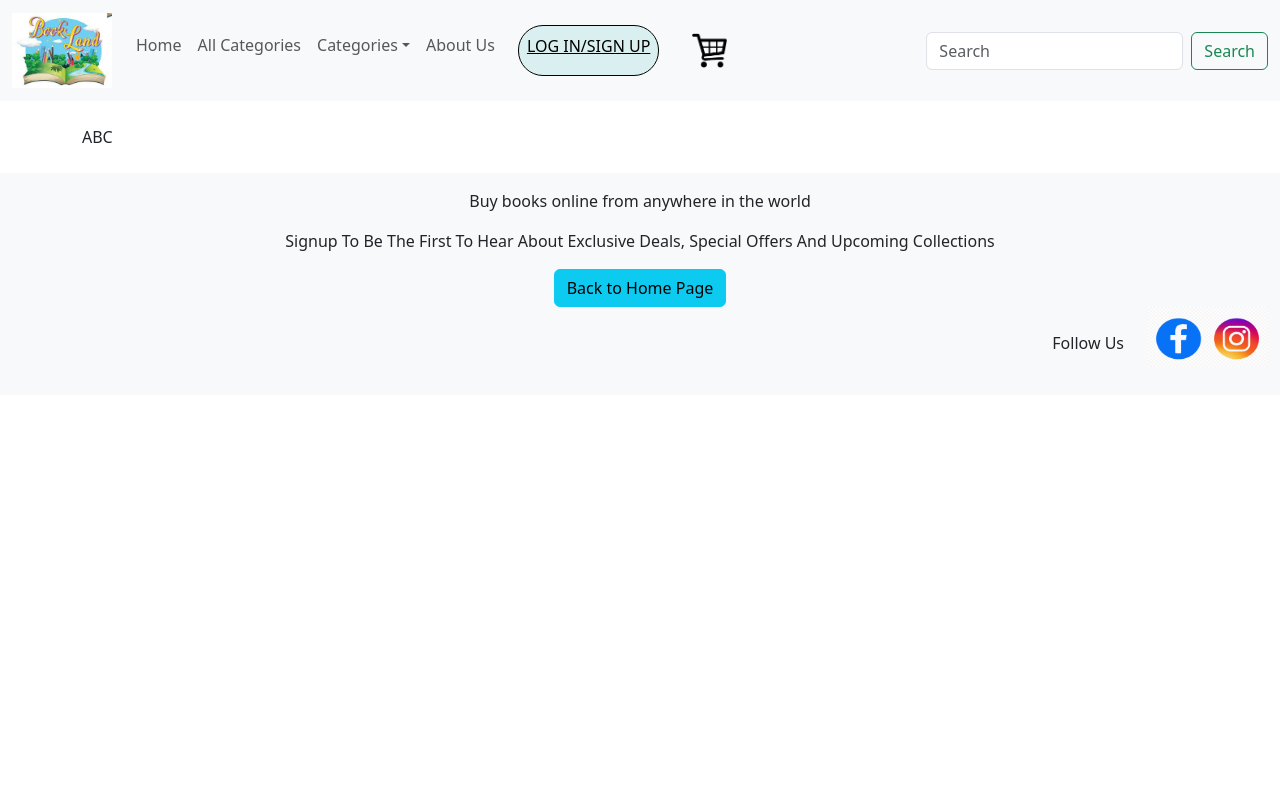
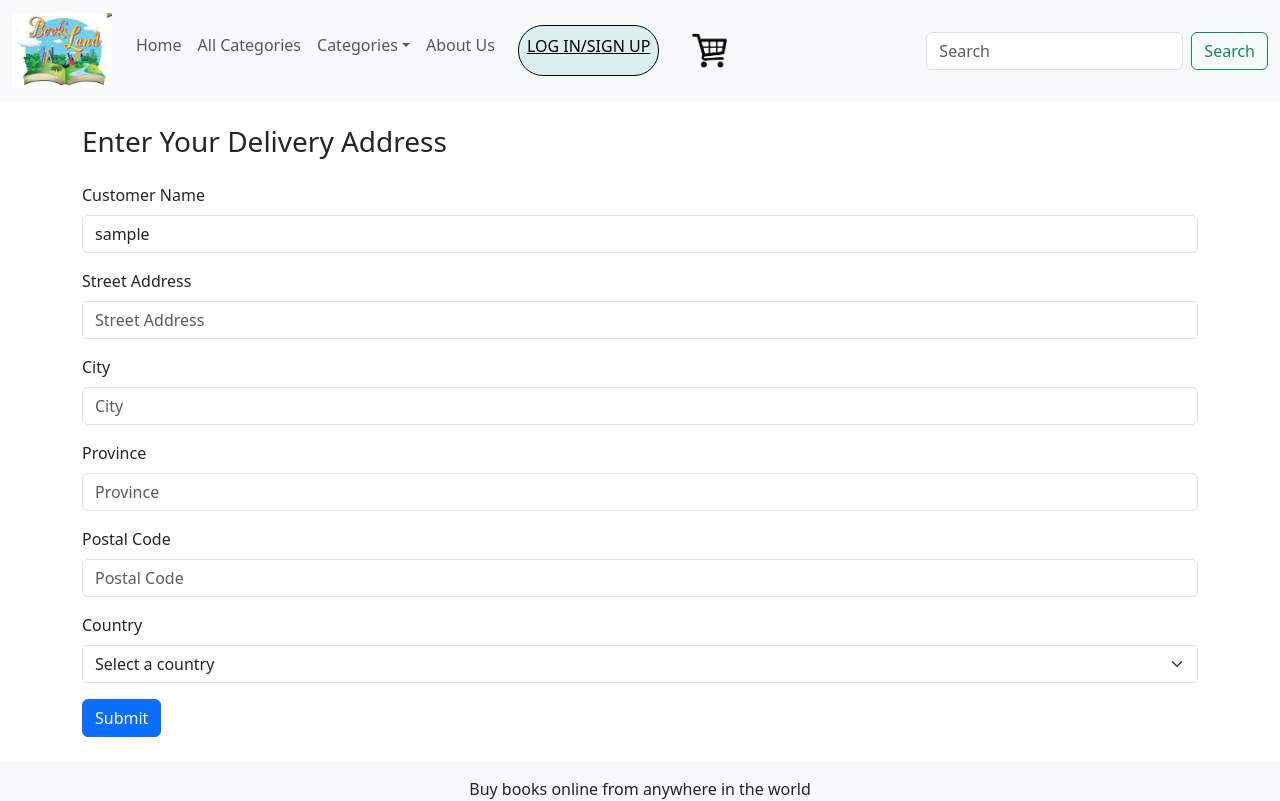
Before and after one commit to DilankaSandeep/online-Book-Store, a React (Create React App) app in the folder onlineBookStore-FrontEnd/bookstore/: page /ShippingDetails in a window 1280 px wide. Shown: the top 801 px of the page. Built offline with nearby package versions, Linux system fonts and the light colour scheme; sample sign-in values are in the browser's storage.

Commit message:
Add Protected routes Checkout and shippingDetail

```diff
--- a/onlineBookStore-FrontEnd/bookstore/src/App.js
+++ b/onlineBookStore-FrontEnd/bookstore/src/App.js
@@ -12,6 +12,7 @@ import AboutUs from './pages/AboutUs';
 import Cart from './pages/Cart';
 import Checkout from './pages/Checkout';
 import ShippingDetails from './pages/ShippingDetails';
+import ProtectedRoute from './utils/Protected';
 
 
 function App() {
@@ -23,8 +24,7 @@ function App() {
           <Route path='/User' element={<User/>}/>
           <Route path='/AboutUs' element={<AboutUs />} />
           <Route path='/Cart' element={<Cart/>}/>
-          <Route path='/Checkout' element={<Checkout/>}/>
-          <Route path='/ShippingDetails' element={<ShippingDetails/>}/>
+
           <Route path='/Business'element={<Books value={1}/>}/>
           <Route path='/Fiction'element={<Books value={2}/>}/>
           <Route path='/SchoolBook'element={<Books value={3}/>}/>
@@ -56,7 +56,11 @@ function App() {
           <Route path='/Art/P' element={<BooksbySubCategory value={21}/>}/>
           <Route path='/Novel/AT' element={<BooksbySubCategory value={22}/>}/>
           <Route path='/Novel/H' element={<BooksbySubCategory value={23}/>}/>
-        </Route>
+          <Route element={<ProtectedRoute />}>
+            <Route path='/Checkout' element={<Checkout/>}/>
+          <Route path='/ShippingDetails' element={<ShippingDetails/>}/>
+            </Route>
+          </Route>
 
       </Routes>
     </BrowserRouter>
--- a/onlineBookStore-FrontEnd/bookstore/src/App.scss
+++ b/onlineBookStore-FrontEnd/bookstore/src/App.scss
@@ -81,3 +81,7 @@ text-align: center;
     color: rgb(5, 4, 80);
 
 }
+.carticon{
+    align-content: end;
+    justify-content: end;
+}
--- a/onlineBookStore-FrontEnd/bookstore/src/pages/Cart.js
+++ b/onlineBookStore-FrontEnd/bookstore/src/pages/Cart.js
@@ -116,7 +116,7 @@ const Cart = () => {
   return (
 
     <div className="cart">
-    <h4>{user && user.userName}'s Cart</h4>
+    <h4>Your Cart</h4>
       <Table striped bordered hover>
         <thead>
           <tr>
--- a/onlineBookStore-FrontEnd/bookstore/src/pages/Checkout.js
+++ b/onlineBookStore-FrontEnd/bookstore/src/pages/Checkout.js
@@ -5,6 +5,7 @@ import { fetchUser, fetchUsers } from "../services/UserService";
 import Table from 'react-bootstrap/Table';
 import { Button, Container } from 'react-bootstrap';
 import { useNavigate } from "react-router-dom";
+import { updateBook } from "../services/BookService";
 
 
 //const userId = sessionStorage.getItem('user_id');
@@ -17,6 +18,9 @@ const Checkout = () => {
     const [order, setOrder] = useState(null);
     const [users, setUsers] = useState(null);
     const[username, setUsername] =useState(null);
+    const [orderItems,setOrderItems]= useState([]);
+    const [bookId,setBookId]= useState('');
+
 
     useEffect(()=>{
         setUsername(usernameformstorage);
@@ -34,11 +38,47 @@ const Checkout = () => {
 
         getOrder();
     }, [])
+    const updatebookStore = async () => {
+        const updatedBookIds = [];
+        const updatedOrderItems = orderItems.map((item) => {
+          const bookId = item.book.id;
+          const updatedQuantity = item.book.qnty - item.quantity;
+          updatedBookIds.push(bookId);
+
+          return {
+            bookId: bookId,
+            updatedQuantity: updatedQuantity,
+          };
+        });
+
+        // Use Promise.all to update all books concurrently
+        const updatePromises = updatedOrderItems.map(async (item) => {
+          const data = {
+            id: item.bookId,
+            qnty: item.updatedQuantity,
+          };
+
+          return await updateBook(item.bookId, data);
+        });
+
+        try {
+          await Promise.all(updatePromises);
+
+          // All books updated successfully
+          // Now you can set the updatedOrderItems state or perform any other actions
+          setOrderItems(updatedOrderItems);
+        } catch (error) {
+          console.error("Error updating books:", error);
+          // Handle the error if needed
+        }
+      };
+
 
 
     const confirmOrder =()=>{
         const updatedCart = [];
         localStorage.setItem('cart', JSON.stringify(updatedCart));
+        updatebookStore();
         navigate("/shippingDetails");
     }
 
@@ -94,22 +134,8 @@ const Checkout = () => {
                             </Container>
 
                         </>
-
-
-
             </div>}
 
-
-            {/* {users && users.map((userr)=>{
-            return(
-                <div>
-                {userr.userName}
-                {userr.email}
-               </div>
-            )
-
-
-        })} */}
 
         </>
     )
--- a/onlineBookStore-FrontEnd/bookstore/src/pages/Layout.js
+++ b/onlineBookStore-FrontEnd/bookstore/src/pages/Layout.js
@@ -6,7 +6,6 @@ import Nav from 'react-bootstrap/Nav';
 import Navbar from 'react-bootstrap/Navbar';
 import NavDropdown from 'react-bootstrap/NavDropdown';
 import '../App.scss'
-import Home from "./Home";
 import { useNavigate } from "react-router-dom";
 
 
@@ -48,7 +47,7 @@ const Layout=()=>{
             </NavDropdown>
             <Nav.Link href="/AboutUs">About Us</Nav.Link>
             <Nav.Link href="/User" id="login">LOG IN/SIGN UP  </Nav.Link>
-            <Nav.Link href="/Cart"><img src={require("../imges/cart-icon-28356.png")} width="35" height="35" alt="BookLand Logo"/></Nav.Link>
+            <Nav.Link href="/Cart" className="carticon"><img src={require("../imges/cart-icon-28356.png")} width="35" height="35" alt="BookLand Logo"/></Nav.Link>
           </Nav>
 
           <Form className="d-flex">
--- a/onlineBookStore-FrontEnd/bookstore/src/pages/ShippingDetails.js
+++ b/onlineBookStore-FrontEnd/bookstore/src/pages/ShippingDetails.js
@@ -1,9 +1,107 @@
-const usernameformstorage = localStorage.getItem('username') || 'Dilanka';
-const ShippingDetails=()=>{
-    return(
+import React, { useEffect, useState } from 'react';
+import Form from 'react-bootstrap/Form';
+import Button from 'react-bootstrap/Button';
+
+const usernameformstorage = localStorage.getItem('username');
+
+const ShippingDetails = () => {
+    const [username, setUsername] = useState(usernameformstorage);
+    const [street, setStreet] = useState('');
+    const [city, setCity] = useState('');
+    const [province, setProvince] = useState('');
+    const [postalCode, setPostalCode] = useState('');
+    const [country, setCountry] = useState('');
+    const countries = ["Sri Lanka", "India", "Pakistan"];
+
+    useEffect(() => {
+        setUsername(usernameformstorage);
+    }, []);
+
+    const handleSubmit = (e) => {
+        e.preventDefault();
+        sessionStorage.removeItem("token");
+        sessionStorage.removeItem("username");
+        sessionStorage.removeItem("user_id");
+        window.location.href = "/";
+        localStorage.removeItem('username');
+    };
+
+    return (
         <>
-        <div>ABC</div>
+        <div className='mb-4'><h3>Enter Your Delivery Address</h3></div>
+
+        <Form onSubmit={handleSubmit}>
+            <Form.Group className="mb-3">
+                <Form.Label>Customer Name</Form.Label>
+                <Form.Control
+                    type="text"
+                    placeholder="Customer Name"
+                    value={username}
+                    onChange={(e) => setUsername(e.target.value)}
+                />
+            </Form.Group>
+
+            <Form.Group className="mb-3">
+                <Form.Label>Street Address</Form.Label>
+                <Form.Control
+                    type="text"
+                    placeholder="Street Address"
+                    value={street}
+                    onChange={(e) => setStreet(e.target.value)}
+                />
+            </Form.Group>
+
+            <Form.Group className="mb-3">
+                <Form.Label>City</Form.Label>
+                <Form.Control
+                    type="text"
+                    placeholder="City"
+                    value={city}
+                    onChange={(e) => setCity(e.target.value)}
+                />
+            </Form.Group>
+
+            <Form.Group className="mb-3">
+                <Form.Label>Province</Form.Label>
+                <Form.Control
+                    type="text"
+                    placeholder="Province"
+                    value={province}
+                    onChange={(e) => setProvince(e.target.value)}
+                />
+            </Form.Group>
+
+            <Form.Group className="mb-3">
+                <Form.Label>Postal Code</Form.Label>
+                <Form.Control
+                    type="text"
+                    placeholder="Postal Code"
+                    value={postalCode}
+                    onChange={(e) => setPostalCode(e.target.value)}
+                />
+            </Form.Group>
+
+            <Form.Group className="mb-3">
+                <Form.Label>Country</Form.Label>
+                <Form.Select
+                    value={country}
+                    onChange={(e) => setCountry(e.target.value)}
+                >
+                    <option value="">Select a country</option>
+                    {countries.map((countryOption, index) => (
+                        <option key={index} value={countryOption}>
+                            {countryOption}
+                        </option>
+                    ))}
+                </Form.Select>
+            </Form.Group>
+
+            <Button variant="primary" type="submit">
+                Submit
+            </Button>
+        </Form>
         </>
-    )
-}
+    );
+};
+
 export default ShippingDetails;
--- a/onlineBookStore-FrontEnd/bookstore/src/services/BookService.js
+++ b/onlineBookStore-FrontEnd/bookstore/src/services/BookService.js
@@ -45,3 +45,14 @@ export const fetchBooksBySubCategoery= async (subcategory_id)=>{
     }
 
 }
+export const updateBook= async (book_id,updatedBook)=>{
+    try {
+        const response= await axios.put("http://localhost:9001/open/books/"+book_id,updatedBook);
+        console.log(response);
+
+        return await response.data;
+    } catch (error) {
+        console.log("Error when update book");
+        console.log(error)
+    }
+}
--- /dev/null
+++ b/onlineBookStore-FrontEnd/bookstore/src/utils/Protected.js
@@ -0,0 +1,15 @@
+import { Navigate, Outlet } from "react-router-dom";
+
+const ProtectedRoute = () => {
+    const token = sessionStorage.getItem('token');
+
+    if(!token) {
+        return (
+            <Navigate to={'/User'} replace />
+        )
+    }
+
+    return <Outlet />
+}
+
+export default ProtectedRoute;
```
Also changed, not shown: 1 other file (tests, documents, lock files or other folders).
